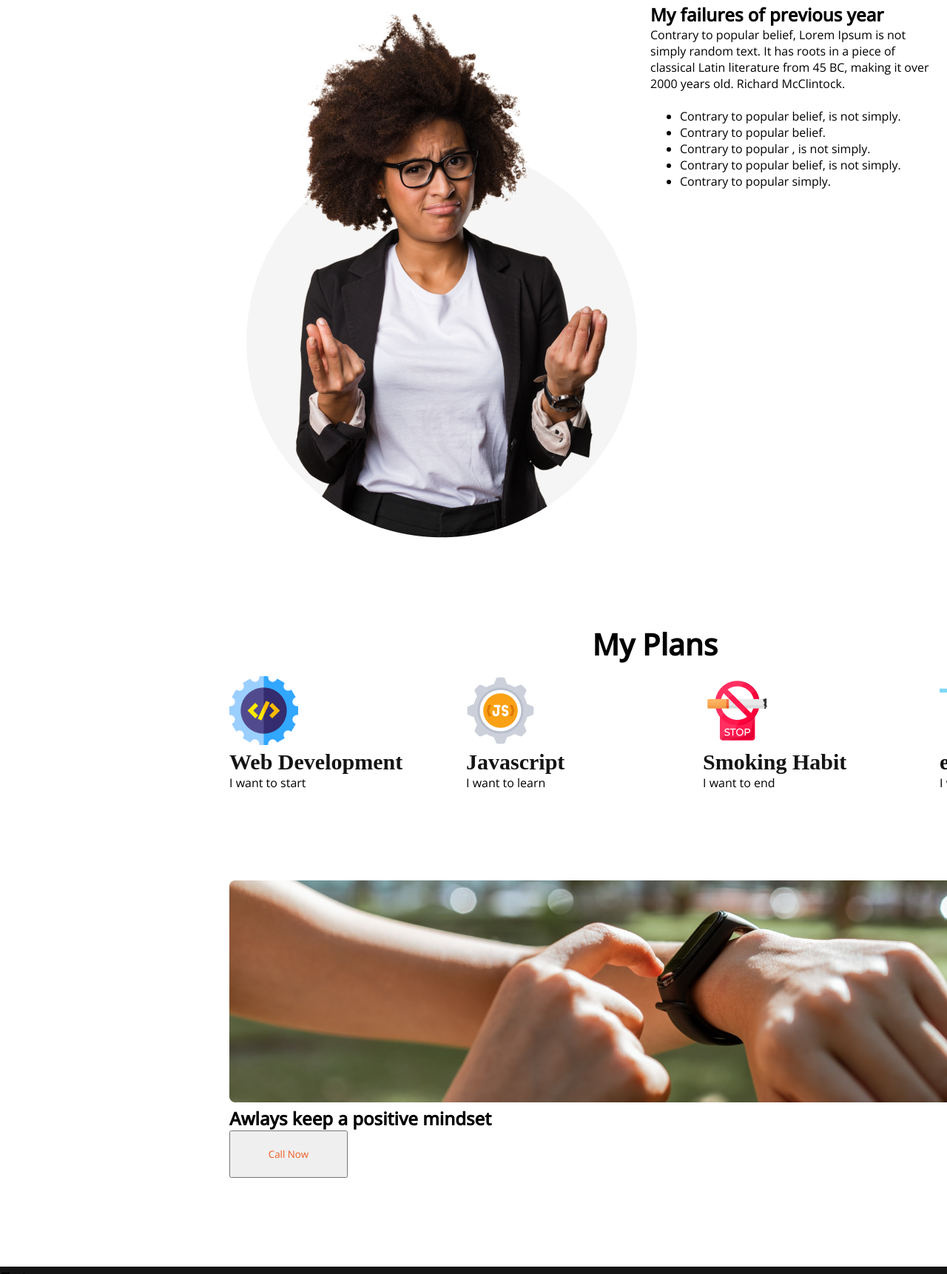
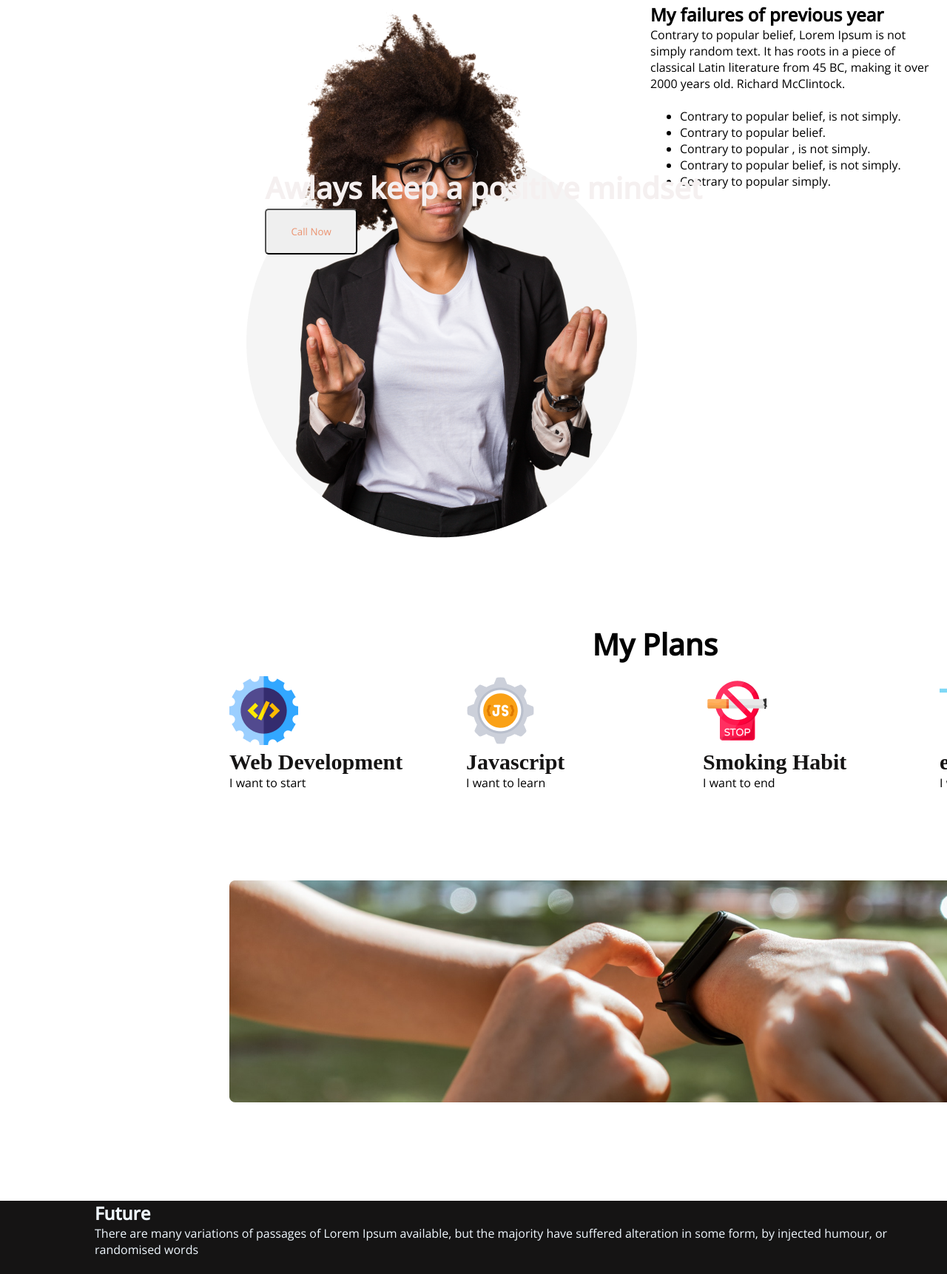
Before and after one commit to jesfoysal/assignment1, a plain HTML site: page index.html in a window 1280 px wide. Shown: the part 1078-2800 px from the top of the page at 74% size. Drawn offline with nearby package versions, Linux system fonts and the light colour scheme.

Commit message:
caal now btn fixed

```diff
--- a/index.html
+++ b/index.html
@@ -99,16 +99,14 @@
                 </div>
             </section>
             <section>
-                <div>
+                <div class="last-background">
                     <img class="watch" src="./images/watch.png" alt="">
                     <div>
-                        <h2>
+                        <h1 class="main-foot">
                             Awlays keep a positive mindset
-                        </h2>
-                        <button class="call-us">
-                            <p class="call-us-text">
+                        </h1>
+                        <button class="call-now-btn">
                          Call Now
-                            </p>
                         </button>
                     </div>
                 </div>
@@ -116,7 +114,8 @@
         </main>
         <footer>
             <div>
-                <h2 class="footer-title">
+                <div class="footer-1">
+                    <h2>
                         Future
                     </h2>
                     <p>
@@ -131,6 +130,7 @@
                     <p>
                         Phone : 01500 00 00 00
                     </p>
+                </div>
                 <ul>
                     <li><img src="./images/icons/fb.png" alt=""></li>
                     <br>
@@ -138,13 +138,13 @@
                     <br>
                     <li><img src="./images/icons/youtube.png" alt=""></li>
                 </ul>
+                <div class="footer-container">
                     <div>
-                    <h3>
-                        Subscribe
-                    </h3>
-                    <input type="Enter your email">
+                        <input type="email" name="" id="Enter your email" placeholder=" Enter your email">
                         <br>
                         <button class="btn-sub"> Subscribe</button>
+                    </div>
+
                 </div>
             </div>
         </footer>
--- a/styles/first-mileston.css
+++ b/styles/first-mileston.css
@@ -9,6 +9,7 @@ nav {
     background-image: url(../images/banner/banner2.png);
     display: flex;
     margin: 50 200px;
+    background-repeat: no-repeat;
 }
 
 nav ul {
@@ -139,16 +140,33 @@ main {
 }
 
 .call-us {
+    position: absolute;
     width: 160px;
     height: 64px;
-    left: 294px;
-    top: 2393.3px;
+    left: 28%;
+    top: 170%;
     padding: auto;
 
 }
+.last-background{
+    background-image: url"(./image/watch)"
 
-.call-us-text {
-    color: #F15B22;
+}
+.main-foot{
+    position: absolute;
+    left: 28%;
+    top: 163%;
+    color:rgb(245, 240, 240) ;
+    font-size: 40px;
+}
+
+.call-now-btn {
+    color: #eb9370;
+    padding: 20px 33px ;
+    border-radius: 5px;
+    position: absolute;
+    left: 28%;
+    top: 170%;
 }
 
 footer {
@@ -157,11 +175,19 @@ footer {
 }
 .btn-sub{
     color: #eb9370;
-    padding: 20 30px ;
+    padding: 20px 33px ;
     border-radius: 5px;
 
 }
+.footer-container > {
+    display: flex;
+}
 
+.footer-1{
+    color: aliceblue;
+    margin-top: 10%;
+    margin-left: 10%;
+}
 /* .img {
     background: linear-gradient(90deg, #F15B22 0%, rgba(241, 91, 34, 0) 100%);
 
```
Lines whose indentation alone changed are shown as unchanged.
